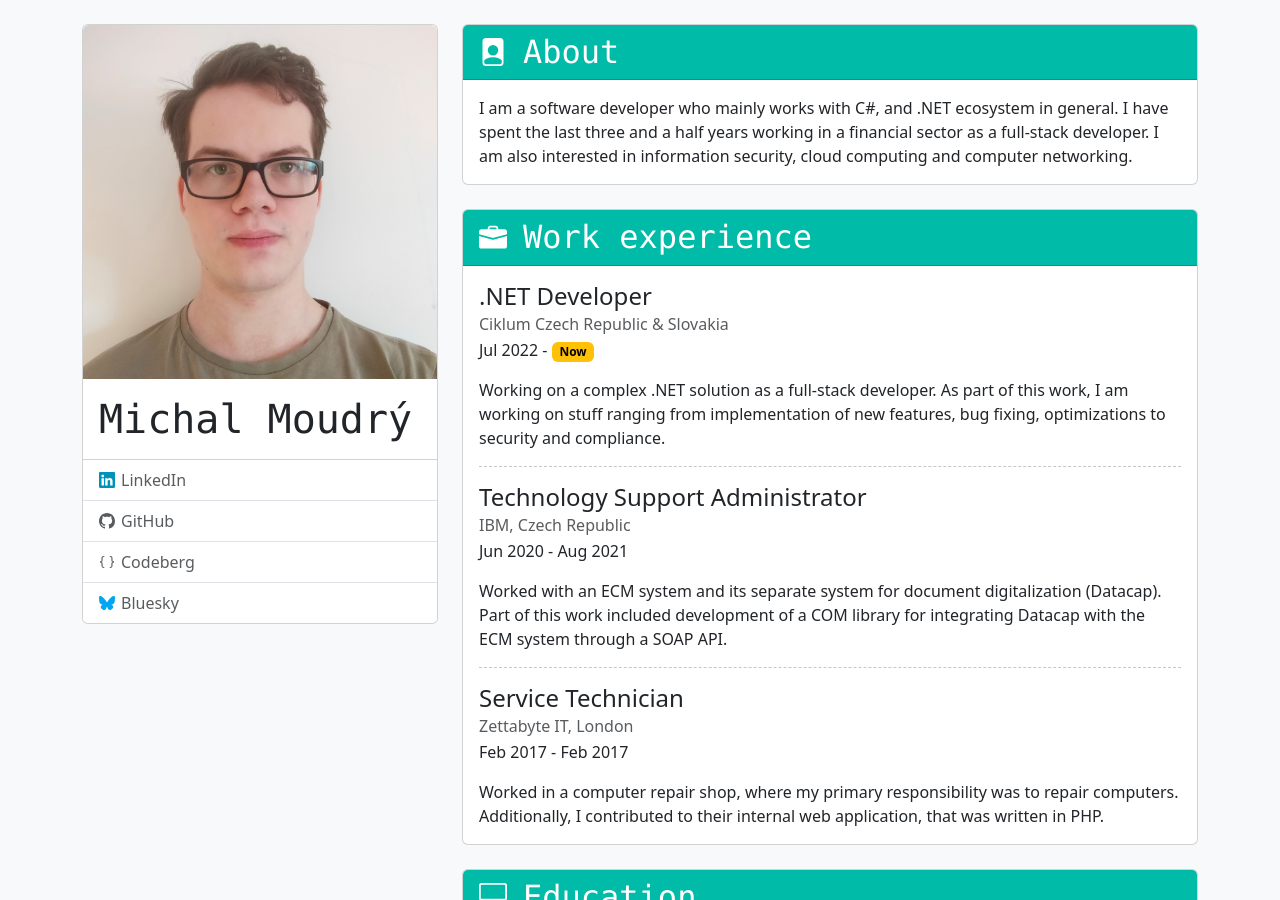
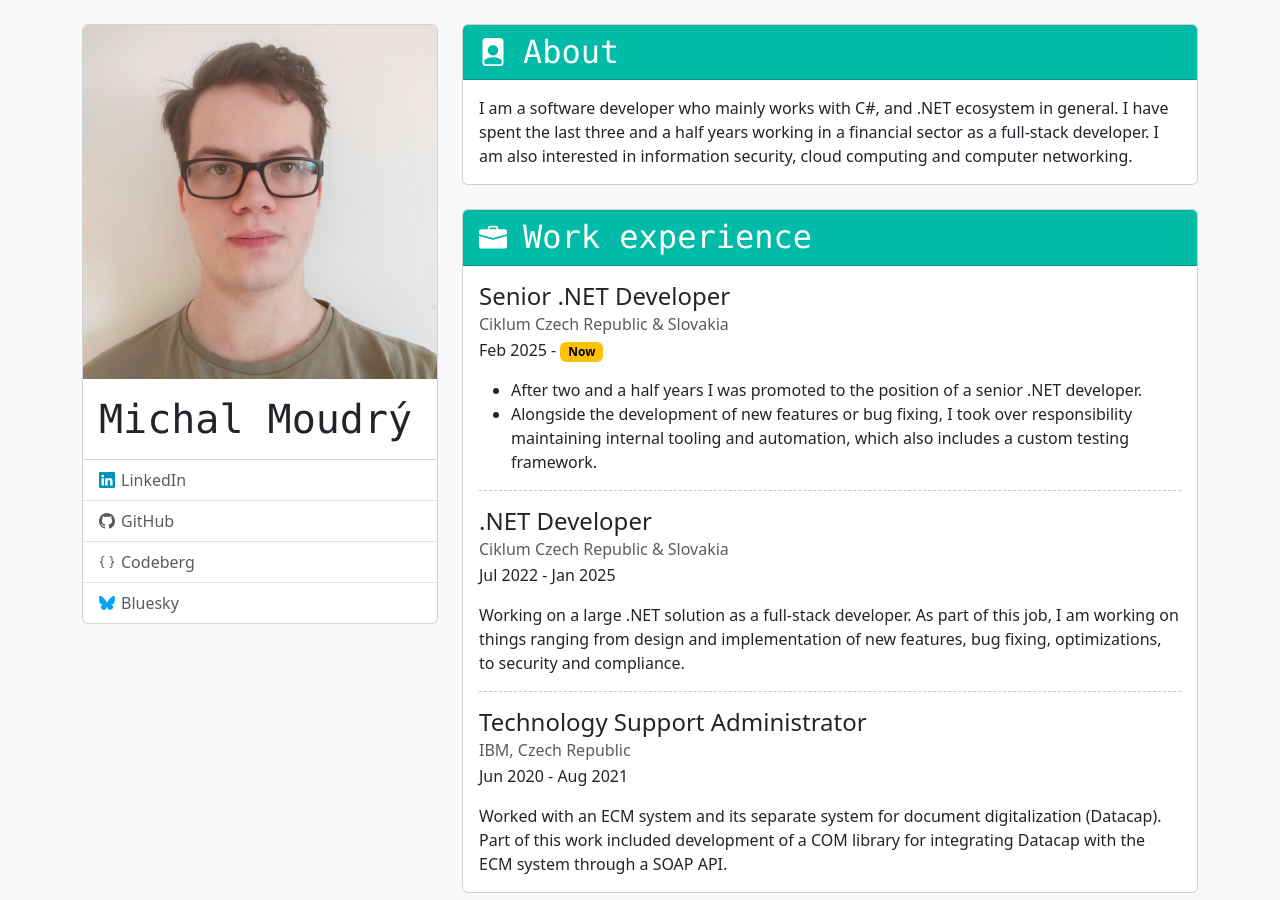
Before and after one commit to MichalMoudry/michalmoudry.github.io, a Jekyll site: the page built from index.html, in a window 1280 px wide and 900 px high. Built offline with Jekyll 4.4.1, drawn with Linux system fonts in a browser that asks for light colours.

Commit message:
Updated work experience

```diff
--- a/_includes/workexperiences.html
+++ b/_includes/workexperiences.html
@@ -12,13 +12,28 @@
     </h2>
 </div>
 <div class="card-body">
+    <h3 class="card-title fs-4">Senior .NET Developer </h3>
+    <h4 class="card-subtitle fs-6 mb-1 text-body-secondary">Ciklum Czech Republic & Slovakia</h4>
+    <p class="card-text">Feb 2025 - <span class="badge text-bg-warning">Now</span></p>
+    <ul class="card-text">
+        <li>After two and a half years I was promoted to the position of a senior .NET developer.</li>
+        <li>
+            Alongside the development of new features or bug fixing, I took over responsibility
+            maintaining internal tooling and automation, which also includes a custom testing
+            framework.
+        </li>
+    </ul>
+
+    <hr class="border-dashed" />
+
     <h3 class="card-title fs-4">.NET Developer</h3>
     <h4 class="card-subtitle fs-6 mb-1 text-body-secondary">Ciklum Czech Republic & Slovakia</h4>
-    <p class="card-text">Jul 2022 - <span class="badge text-bg-warning">Now</span></p>
+    <p class="card-text">Jul 2022 - Jan 2025</p>
     <p class="card-text">
-        Working on a complex .NET solution as a full-stack developer.
-        As part of this work, I am working on stuff ranging from implementation
-        of new features, bug fixing, optimizations to security and compliance.
+        Working on a large .NET solution as a full-stack developer.
+        As part of this job, I am working on things ranging from design
+        and implementation of new features, bug fixing, optimizations,
+        to security and compliance.
     </p>
 
     <hr class="border-dashed" />
@@ -31,15 +46,4 @@
         (Datacap). Part of this work included development of a COM library for
         integrating Datacap with the ECM system through a SOAP API.
     </p>
-
-    <hr class="border-dashed" />
-
-    <h3 class="card-title fs-4">Service Technician</h3>
-    <h4 class="card-subtitle fs-6 mb-1 text-body-secondary">Zettabyte IT, London</h4>
-    <p class="card-text">Feb 2017 - Feb 2017</p>
-    <p class="card-text">
-        Worked in a computer repair shop, where my primary responsibility was to
-        repair computers. Additionally, I contributed to their internal web application,
-        that was written in PHP.
-    </p>
 </div>
```
